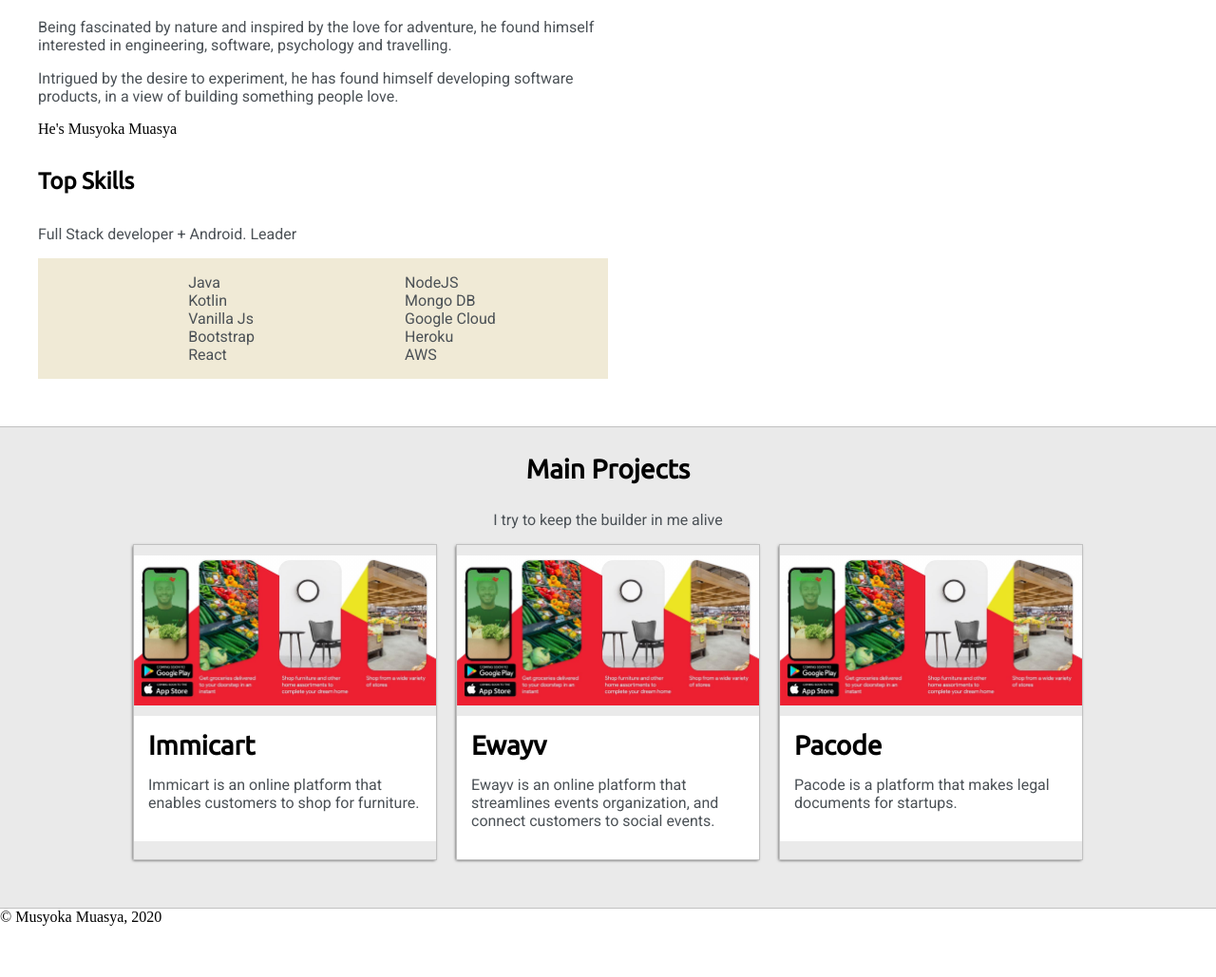
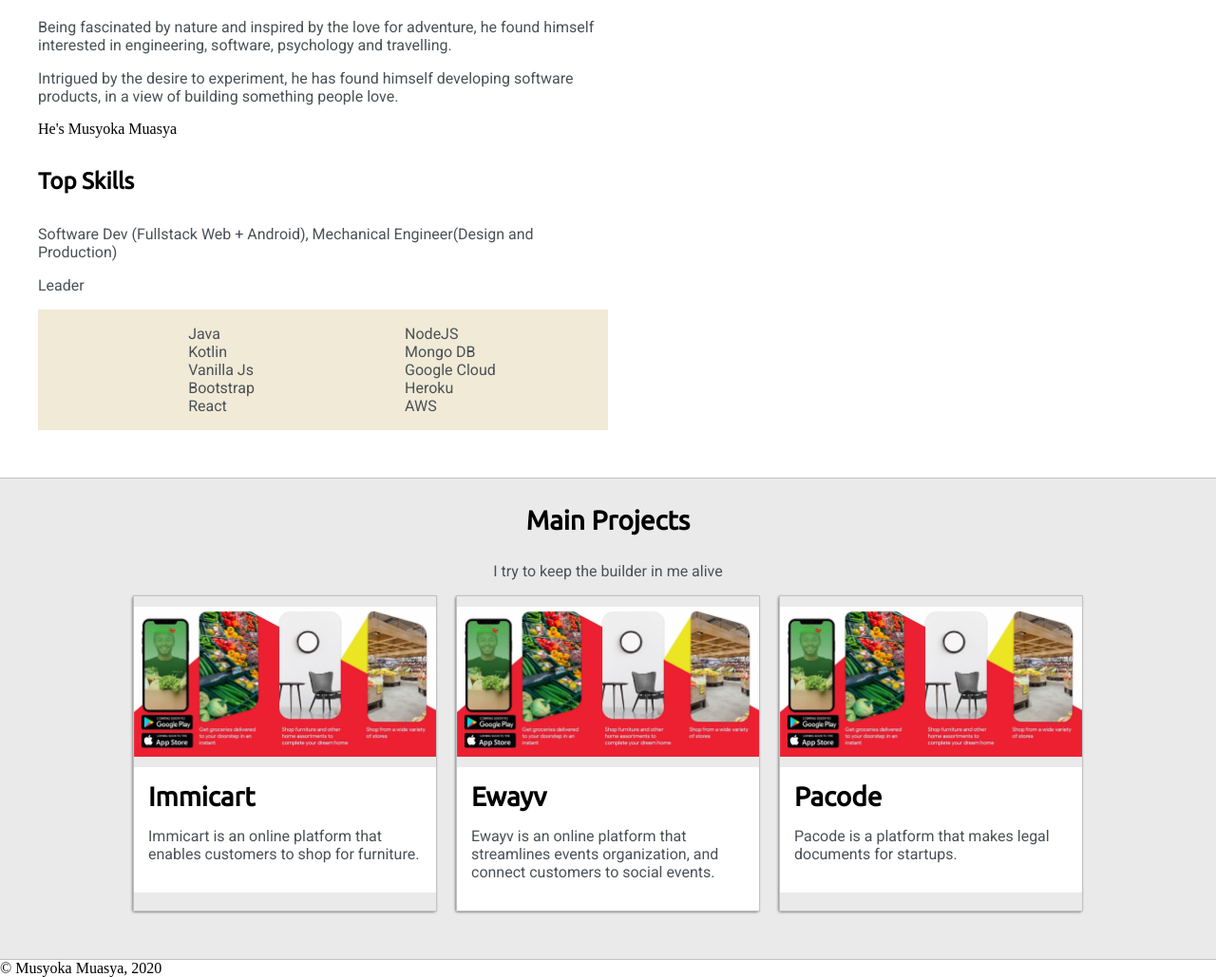
Before and after one commit to musyokamuasya/musyokamuasya.github.io, a plain HTML site: page index.html in a window 1280 px wide. Shown: the part 736-1765 px from the top of the page at 95% size. Before the commit the page ends 1711 px from the top, so only its background shows below. Drawn offline with Linux system fonts and the light colour scheme.

Commit message:
Edited skills section

```diff
--- a/index.html
+++ b/index.html
@@ -71,7 +71,8 @@
                     </p>
                     <h7>He's Musyoka Muasya</h7>
                     <h4>Top Skills</h4>
-                    <p>Full Stack developer + Android. Leader</p>
+                    <p>Software Dev (Fullstack Web + Android), Mechanical Engineer(Design and Production)</p>
+                    <p>Leader</p>
                     <div id="skills">
                         <ul>
                             <li>Java</li>
```
